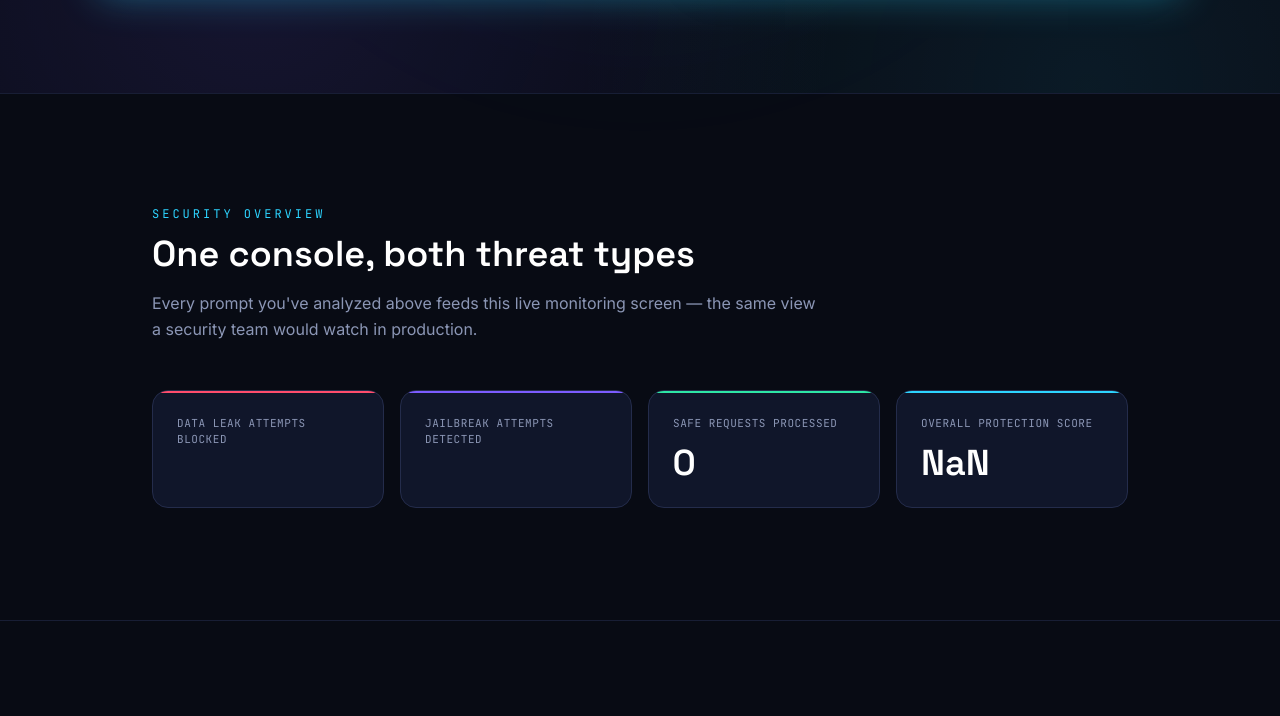
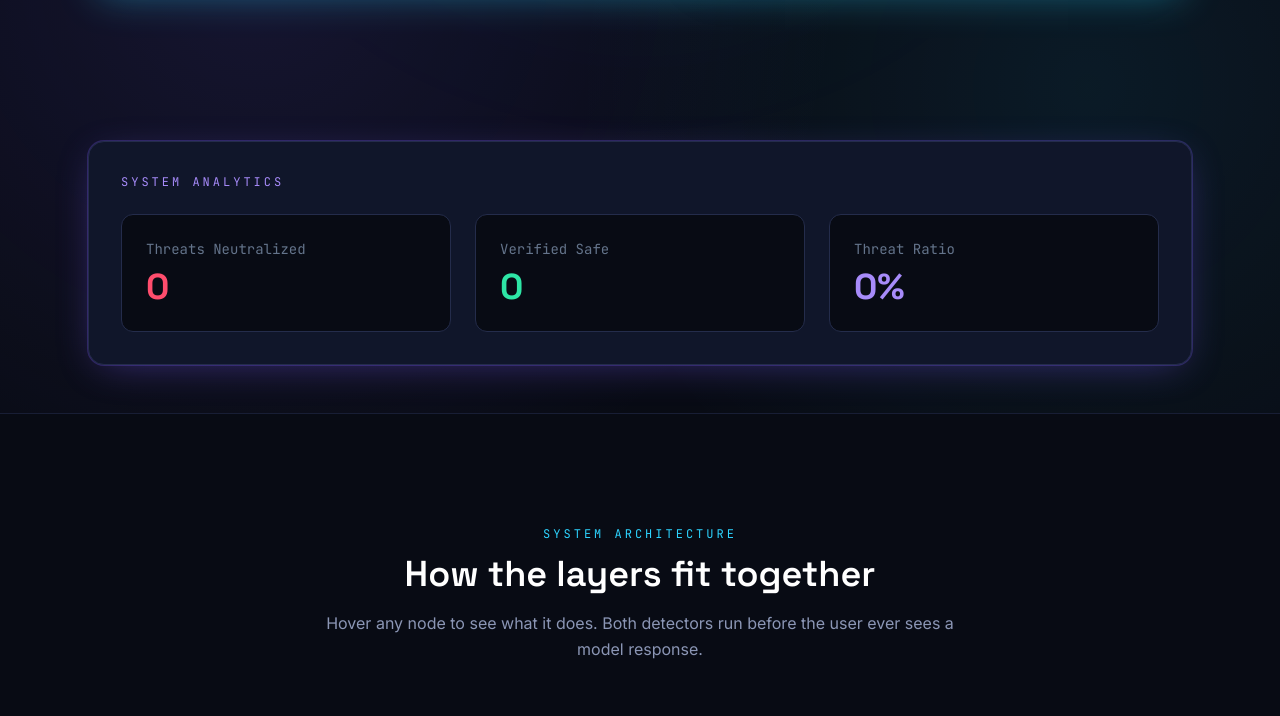
Before and after one commit to shresthgoel77-png/Sentinel-AI, a React (Vite) app: page / in a window 1280 px wide. Shown: the part 1633-2349 px from the top of the page. Built offline with nearby package versions, Linux system fonts and the light colour scheme.

Commit message:
made a combined dashboard

```diff
--- a/src/components/CombinedDashboard.tsx
+++ b/src/components/CombinedDashboard.tsx
@@ -1,48 +1,47 @@
-import { useCountUp } from '../hooks/useCountUp'
-import SectionHeading from './SectionHeading'
-import type { ShieldStats } from '../lib/types'
+import type { ShieldStats } from '../lib/types';
 
 interface CombinedDashboardProps {
-  stats: ShieldStats
-}
-
-function StatCard({ label, value, accent }: { label: string; value: number; accent: string }) {
-  const display = useCountUp(value)
-  return (
-    <div className="panel relative overflow-hidden p-6">
-      <div className={`absolute inset-x-0 top-0 h-0.5 ${accent}`} />
-      <p className="font-mono text-[11px] uppercase tracking-wider text-muted">{label}</p>
-      <p className="mt-3 font-display text-4xl font-semibold text-white tabular-nums">{display}</p>
-    </div>
-  )
+  stats: ShieldStats;
 }
 
 export default function CombinedDashboard({ stats }: CombinedDashboardProps) {
-  const total = stats.dataLeaksBlocked + stats.jailbreaksDetected + stats.safeRequests
-  const protectionScore = total === 0 ? 100 : Math.round((stats.safeRequests / total) * 40 + 60)
+  const threatPercentage = stats.totalScans === 0
+    ? 0
+    : Math.round((stats.threatsBlocked / stats.totalScans) * 100);
 
   return (
-    <section id="dashboard" className="scroll-mt-24 border-t border-edge/60 bg-void py-20 sm:py-28">
-      <div className="mx-auto max-w-5xl px-6">
-        <SectionHeading
-          eyebrow="Security Overview"
-          title="One console, both threat types"
-          description="Every prompt you've analyzed above feeds this live monitoring screen — the same view a security team would watch in production."
-        />
+    <section className="mx-auto max-w-6xl px-6 py-12">
+      <div className="panel p-8 glow-violet">
+        <h3 className="eyebrow mb-6 text-violet-400">System Analytics</h3>
 
-        <div className="mt-12 grid grid-cols-2 gap-4 lg:grid-cols-4">
-          <StatCard label="Data Leak Attempts Blocked" value={stats.dataLeaksBlocked} accent="bg-danger" />
-          <StatCard label="Jailbreak Attempts Detected" value={stats.jailbreaksDetected} accent="bg-violet" />
-          <StatCard label="Safe Requests Processed" value={stats.safeRequests} accent="bg-safe" />
-          <StatCard label="Overall Protection Score" value={protectionScore} accent="bg-cyan" />
+        <div className="grid grid-cols-1 md:grid-cols-3 gap-6">
+          {/* Threats Blocked Metric */}
+          <div className="rounded-xl bg-void border border-edge p-6">
+            <div className="text-slate-500 font-mono text-sm mb-2">Threats Neutralized</div>
+            <div className="text-4xl font-display font-bold text-danger">
+              {stats.threatsBlocked}
+            </div>
+          </div>
+
+          {/* Safe Requests Metric */}
+          <div className="rounded-xl bg-void border border-edge p-6">
+            <div className="text-slate-500 font-mono text-sm mb-2">Verified Safe</div>
+            <div className="text-4xl font-display font-bold text-safe">
+              {stats.safeRequests}
+            </div>
+          </div>
+
+          {/* Threat Ratio Metric */}
+          <div className="rounded-xl bg-void border border-edge p-6">
+            <div className="text-slate-500 font-mono text-sm mb-2">Threat Ratio</div>
+            <div className="flex items-baseline gap-2">
+              <div className="text-4xl font-display font-bold text-violet-400">
+                {threatPercentage}%
+              </div>
+            </div>
+          </div>
         </div>
-
-        {total === 0 && (
-          <p className="mt-6 text-center font-mono text-xs text-muted">
-            Run the demos above to see these numbers move in real time.
-          </p>
-        )}
       </div>
     </section>
-  )
+  );
 }
```
